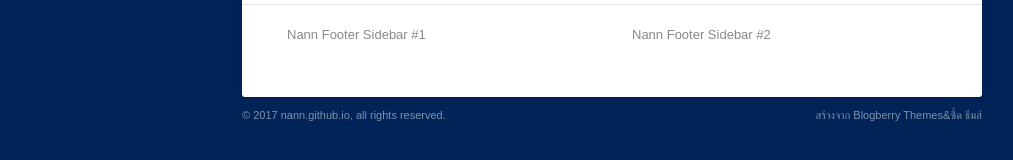
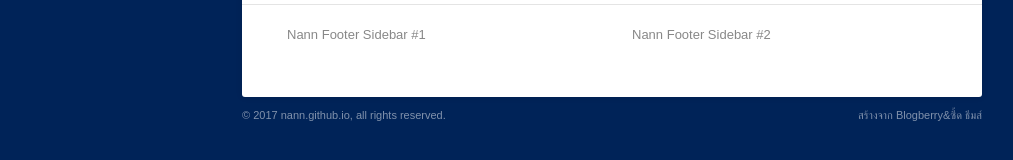
Before and after one commit to Nann/nann.github.io, a Jekyll site: the page built from index.html, in a window 1280 px wide. Shown: the part 423-583 px from the top of the page, without its empty margins (133-1146 px from the left). Built offline with Jekyll 4.4.1, drawn with Linux system fonts in a browser that asks for light colours.

```diff
--- a/_includes/footer-copyright.html
+++ b/_includes/footer-copyright.html
@@ -1,6 +1,6 @@
 <footer id="foot" role="contentinfo">
 	<div class="credit">
-		<a href="https://github.com/SeedThemes/blogberry" target="_blank">สร้างจาก Blogberry Themes</a>&amp;<a href="http://SeedThemes.com" target="_blank">ซี้ด ธีมส์</a>
+		<a href="https://github.com/SeedThemes/blogberry" target="_blank">สร้างจาก Blogberry</a>&amp;<a href="http://SeedThemes.com" target="_blank">ซี้ด ธีมส์</a>
 	</div>
 	<div class="copyright">
 		<p>&copy; 2017 nann.github.io, all rights reserved.</p>
```
